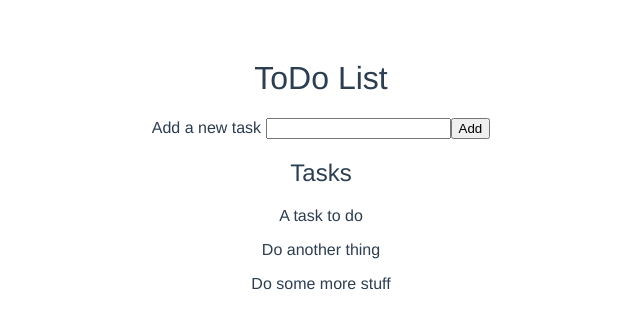
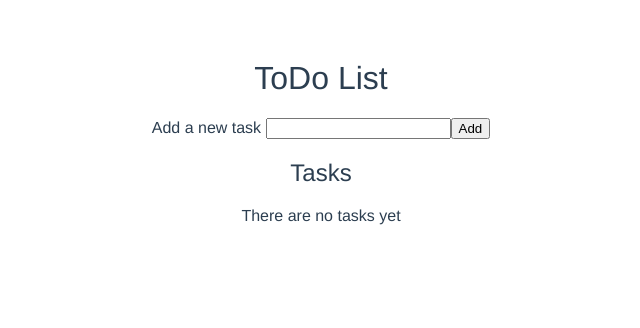
Before and after one commit to Breakthrough-Technologies/vue-todo-client, a Vue app: page / in a window 1280 px wide. Shown: the top 328 px of the page, without its empty margins (319-959 px from the left). Built offline with nearby package versions, Linux system fonts and the light colour scheme.

Commit message:
Conditional rendering

```diff
--- a/src/components/Hello.vue
+++ b/src/components/Hello.vue
@@ -5,9 +5,14 @@
     <label>Add a new task <input v-model="newTask" /><button v-on:click="addTask()">Add</button></label>
 
     <h2>Tasks</h2>
-    <ul v-for="task in tasks">
-      <li>{{ task.description }}</li>
-    </ul>
+    <p v-if="tasks.length">
+      <ul v-for="task in tasks">
+        <li>{{ task.description }}</li>
+      </ul>
+    </p>
+    <p v-else>
+      There are no tasks yet
+    </p>
   </div>
 </template>
 
@@ -18,16 +23,13 @@ export default {
     return {
       title: 'ToDo List',
       newTask: '',
-      tasks: [
-        { description: 'A task to do', completed: false },
-        { description: 'Do another thing', completed: false },
-        { description: 'Do some more stuff', completed: false }
-      ]
+      tasks: []
     }
   },
   methods: {
     addTask: function () {
       this.tasks.push({description: this.newTask, completed: false})
+      this.newTask = ''
     }
   }
 }
@@ -40,7 +42,6 @@ h1, h2 {
 }
 
 ul {
-  list-style-type: none;
   padding: 0;
 }
 
```
